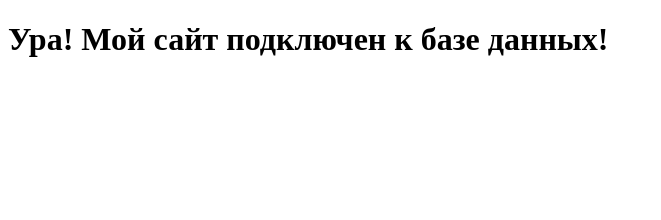
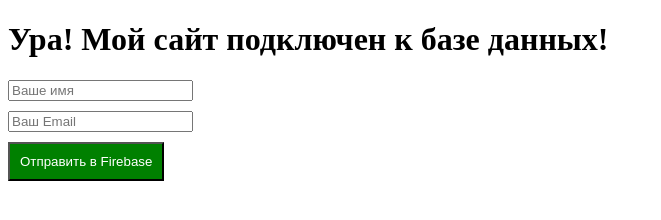
Before and after one commit to MeneTekelFares/my-firebase-site, a plain HTML site: page index.html in a window 1280 px wide. Shown: the whole page, without its empty margins (0-661 px from the left). Drawn offline with Linux system fonts and the light colour scheme.

Commit message:
Update index.html

```diff
--- a/index.html
+++ b/index.html
@@ -6,7 +6,9 @@
 </head>
 <body>
     <h1>Ура! Мой сайт подключен к базе данных!</h1>
-
+<input type="text" id="userName" placeholder="Ваше имя" style="display:block; margin:10px 0;">
+    <input type="email" id="userEmail" placeholder="Ваш Email" style="display:block; margin:10px 0;">
+    <button id="sendBtn" style="padding: 10px; background: green; color: white;">Отправить в Firebase</button>
     <script type="module">
         // Импортируем нужные функции Firebase
         import { initializeApp } from "https://www.gstatic.com/firebasejs/10.8.1/firebase-app.js";
```
